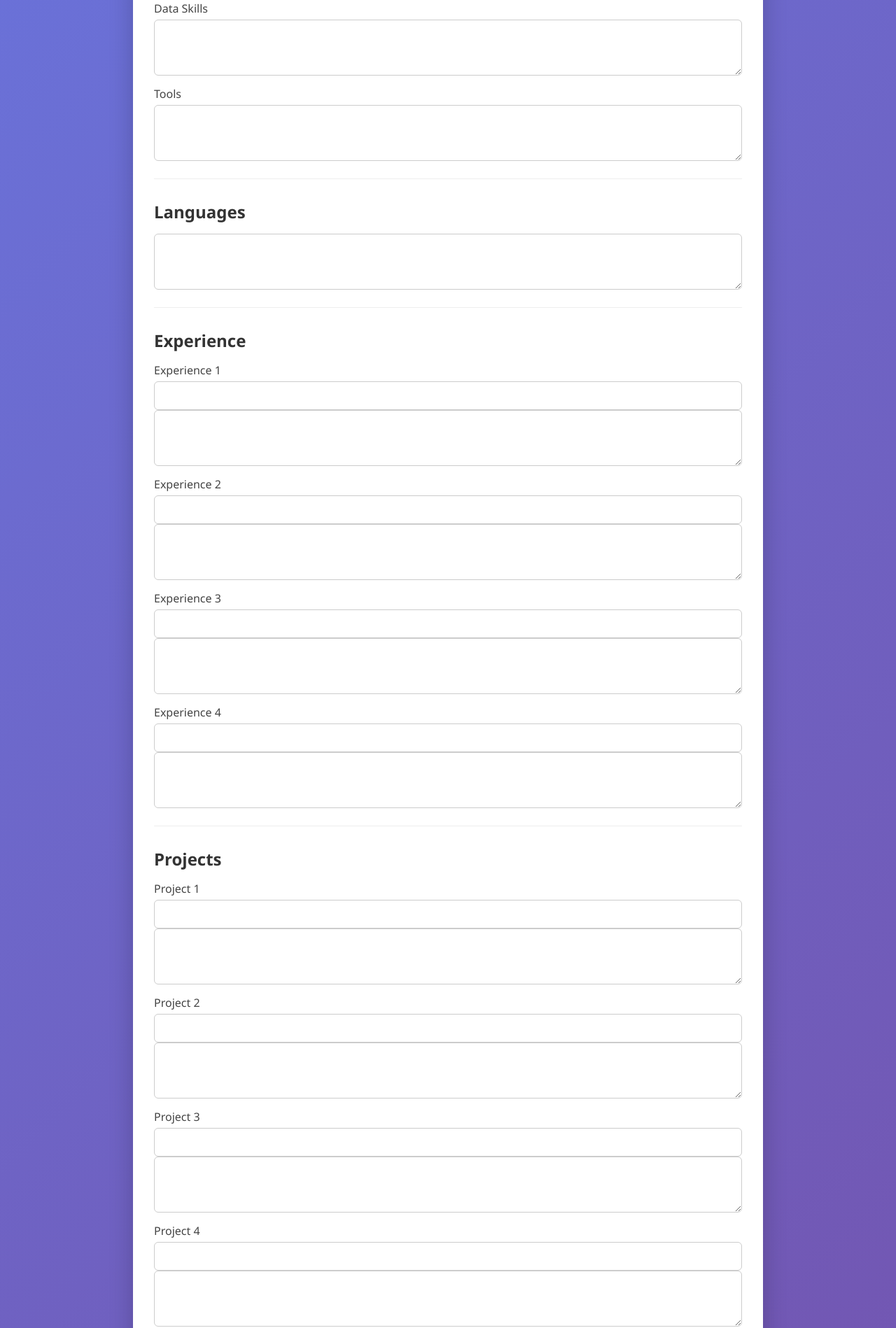
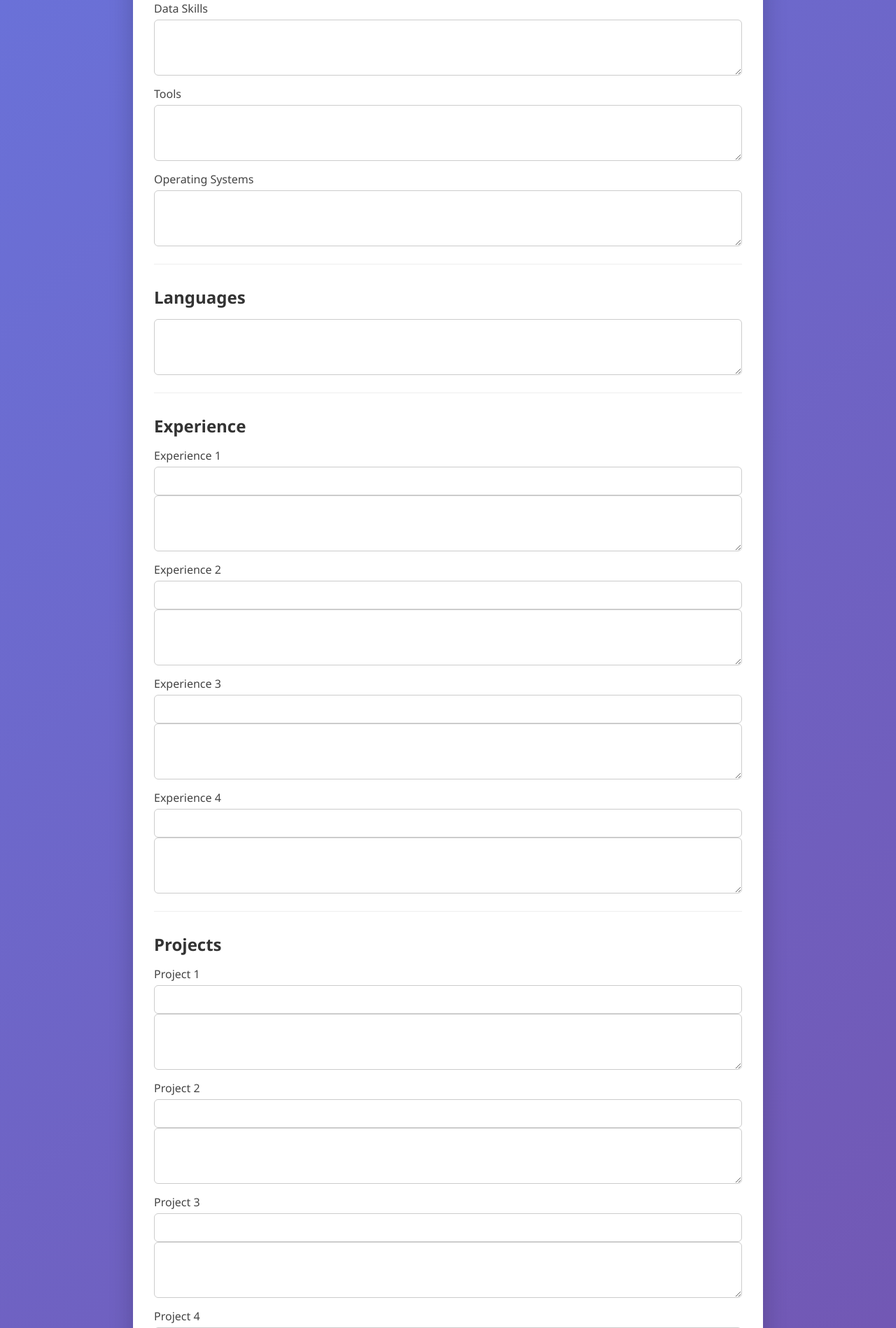
Before and after one commit to yeswanth-ch06/ResumeBuilder, a Flask app: page / in a window 1280 px wide. Shown: the part 1622-3520 px from the top of the page at 70% size. Run offline with Flask 3, Linux system fonts and the light colour scheme.

Commit message:
Fix HTML formatting in homepage template

```diff
--- a/templates/homepage.html
+++ b/templates/homepage.html
@@ -81,6 +81,8 @@
 
         <label>Tools</label>
         <textarea name="tools"></textarea>
+        <label>Operating Systems</label>
+        <textarea name="osk"></textarea>
     </div>
 
     <!-- Languages -->
```
